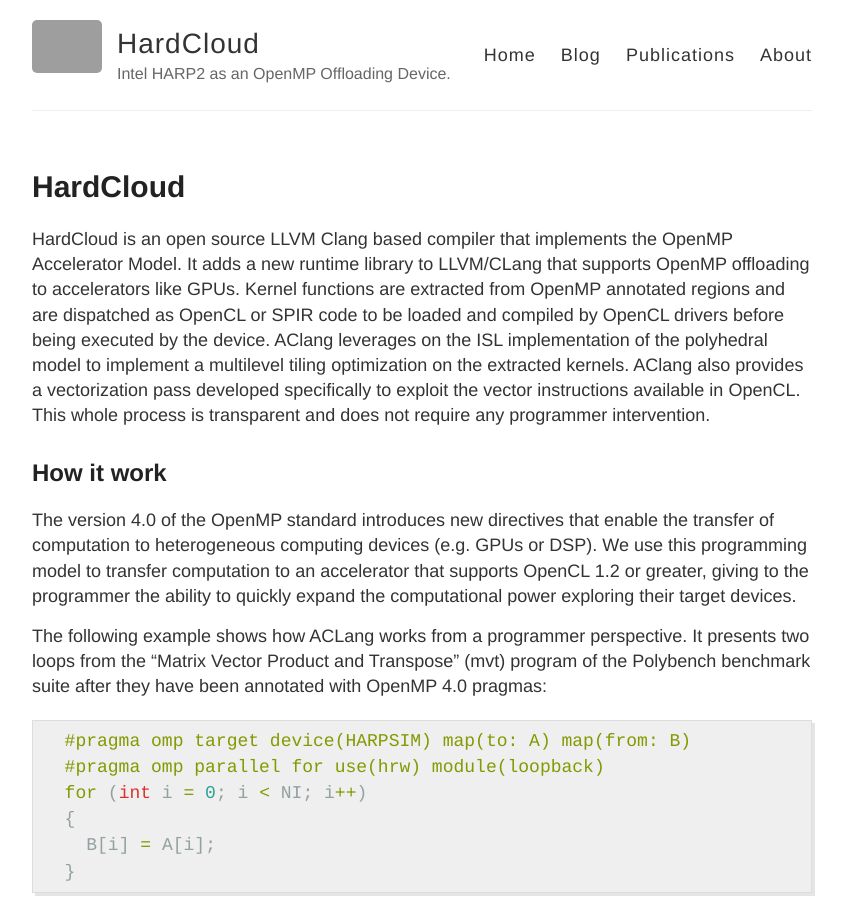
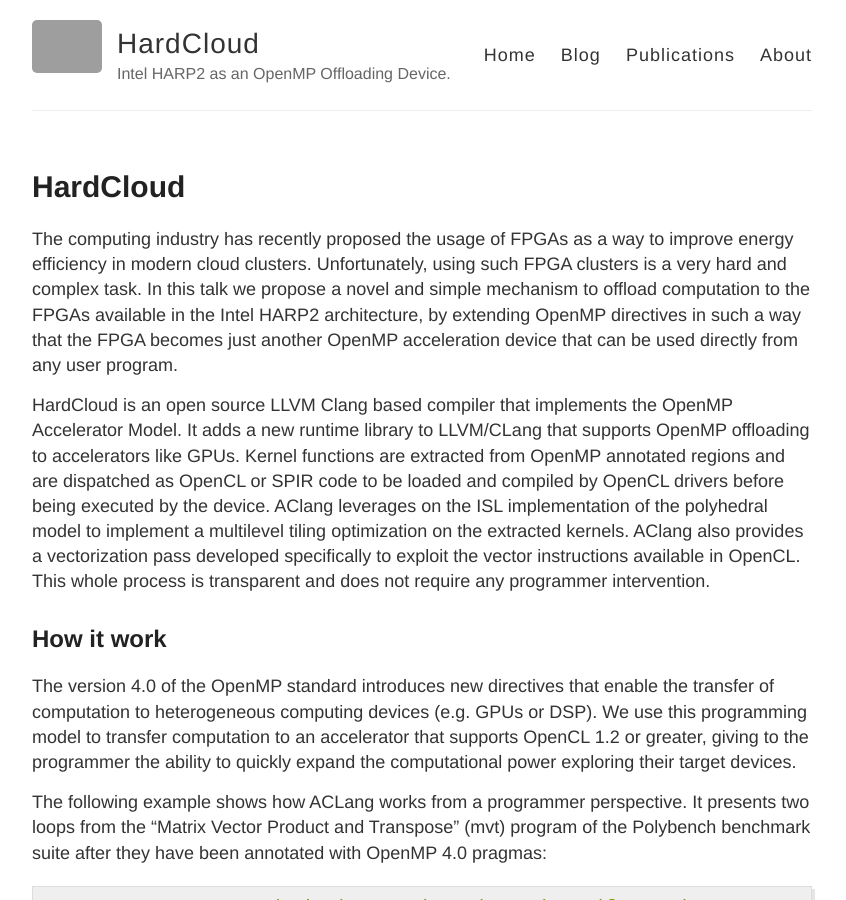
Before and after one commit to ramonn76/HardCloud, a Jekyll site: the page built from index.md, in a window 1280 px wide and 900 px high. Shown: the whole window, without its empty margins (218-1064 px from the left). Built offline with Jekyll 4.4.1, drawn with Linux system fonts in a browser that asks for light colours; grey boxes are pictures that could not be loaded.

Commit message:
Update index.md

```diff
--- a/index.md
+++ b/index.md
@@ -3,6 +3,8 @@ layout: page
 title: HardCloud
 permalink: /
 ---
+
+The computing industry has recently proposed the usage of  FPGAs as a way to improve energy efficiency in modern cloud clusters. Unfortunately, using such FPGA clusters  is a very hard and complex task. In this talk we propose a novel and simple mechanism to offload computation to  the FPGAs available in the  Intel HARP2 architecture, by extending OpenMP directives in such a way that the FPGA becomes just another OpenMP acceleration device that can be used directly from any user program.
 
 HardCloud is an open source LLVM Clang based compiler that implements the
 OpenMP Accelerator Model. It adds a new runtime library to LLVM/CLang
```
